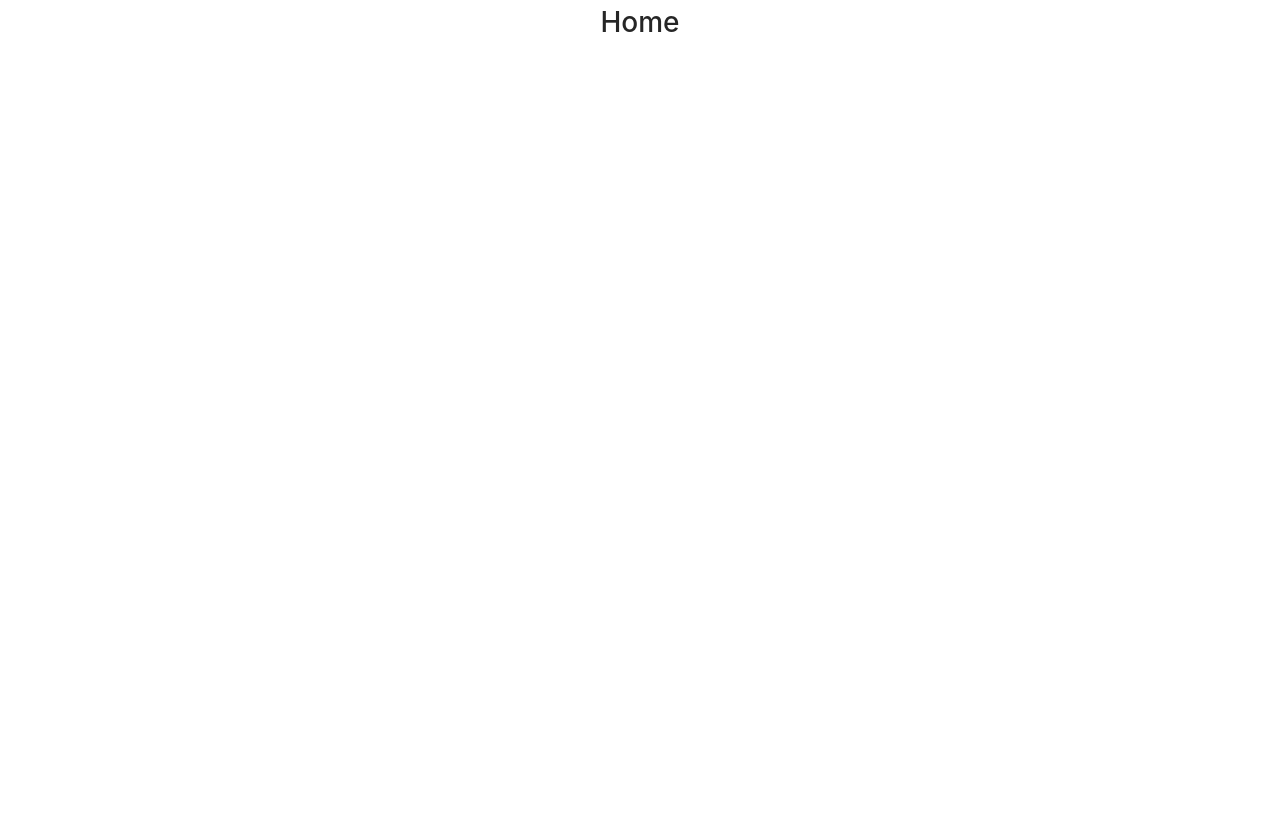
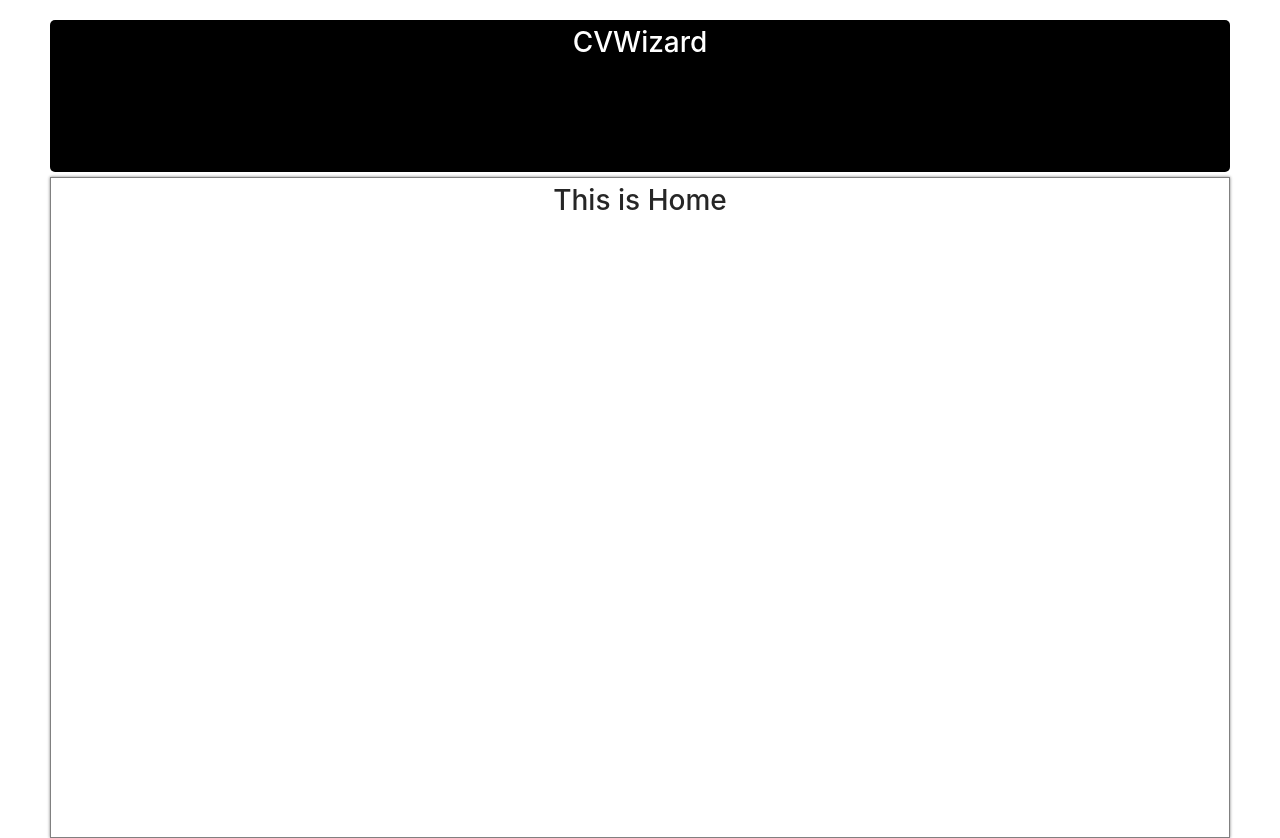
Before and after one commit to Oeshy04/CVWizard, a React (Create React App) app in the folder client/: page / in a window 1280 px wide. Before the commit the page ends 800 px from the top, so only its background shows below. Built offline with nearby package versions, Linux system fonts and the light colour scheme.

Commit message:
Worked on Default Layout

```diff
--- /dev/null
+++ b/client/src/components/DefaultLayout.js
@@ -0,0 +1,18 @@
+import React from 'react';
+import './../pages/resources/authentication.css';
+
+function DefaultLayout(props){
+    return(
+        <div className='layout'>
+            <div className="header">
+                <h1 style={{color:'white'}}>CVWizard</h1>
+            </div>
+            <div className="content">
+                {props.children}
+
+            </div>
+        </div>
+    )
+}
+
+export default DefaultLayout
--- a/client/src/pages/Home.js
+++ b/client/src/pages/Home.js
@@ -1,7 +1,10 @@
 import React from "react";
+import DefaultLayout from "../components/DefaultLayout"
 function Home(){
     return(
-        <div><h1>Home</h1></div>
+        <DefaultLayout>
+            <h1>This is Home</h1>
+        </DefaultLayout>
     )
 }
 export default Home
--- /dev/null
+++ b/client/src/pages/resources/authentication.css
@@ -0,0 +1,17 @@
+.layout{
+    height: 100vh;
+    padding: 20px 50px;
+}
+
+.header{
+    height:20%;
+    background-color: black;
+    border-radius: 5px;
+}
+.content{
+    height: 87%;
+    border: 1px solid gray;
+    margin-top: 5px;
+    box-shadow: 0 0 3px gray;
+
+}
```
Also changed, not shown: client/src/pages/resources/defaultlayout.css (added), 1 other file (tests, documents, lock files or other folders).
